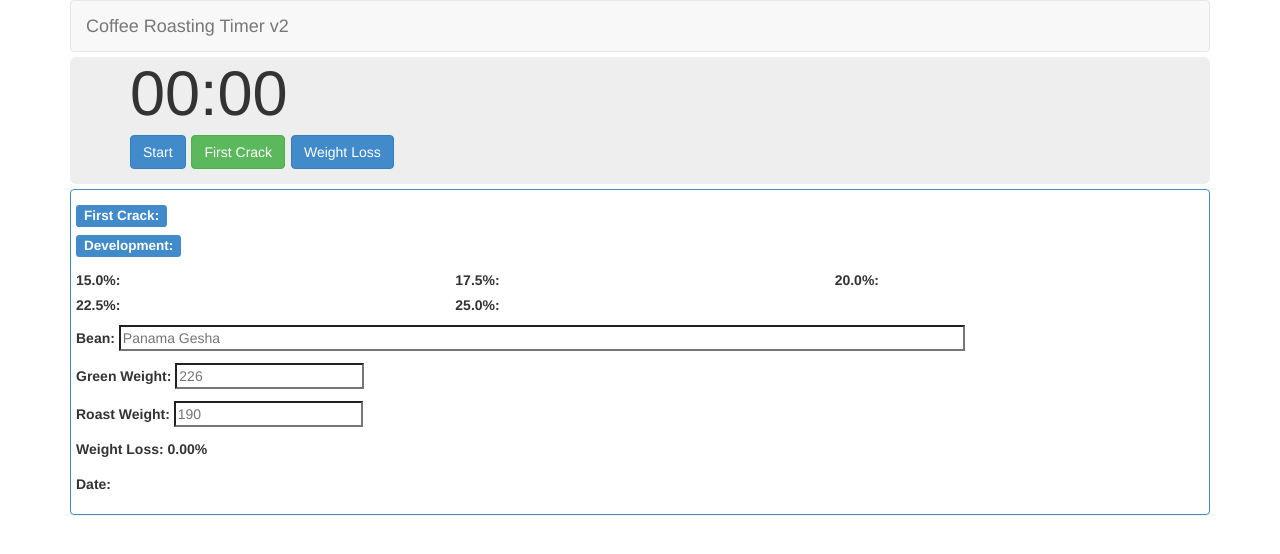
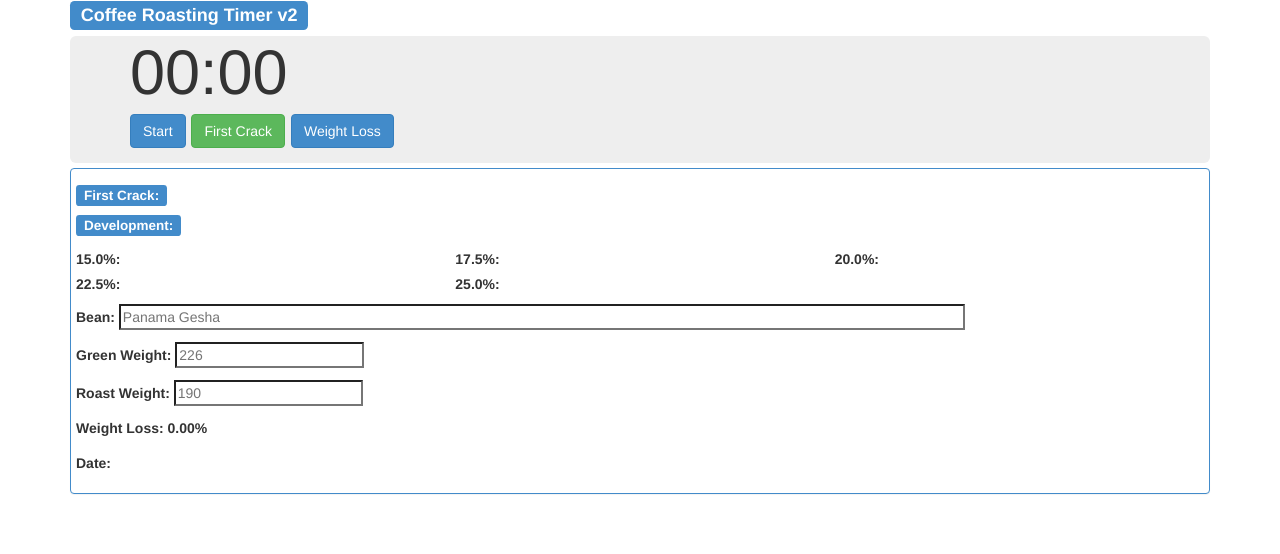
Before and after one commit to coffeeroastingtimer/coffeeroastingtimer.github.io, a plain HTML site: page index.html in a window 1280 px wide. Drawn offline with Linux system fonts and the light colour scheme.

Commit message:
CSS tweaks.

```diff
--- a/index.html
+++ b/index.html
@@ -15,10 +15,10 @@
 
 <body>
   <div class="container">
-    <div class="navbar navbar-default">
-      <div class="navbar-header">
-        <a class="navbar-brand" href="http://coffeeroastingtimer.github.io">Coffee Roasting Timer v2</a>
-      </div>
+    <div>
+      <h3>
+        <a href="http://coffeeroastingtimer.github.io"><span class="label label-primary">Coffee Roasting Timer v2</span></a>
+      </h3>
     </div>
 
     <div class="jumbotron">
```
